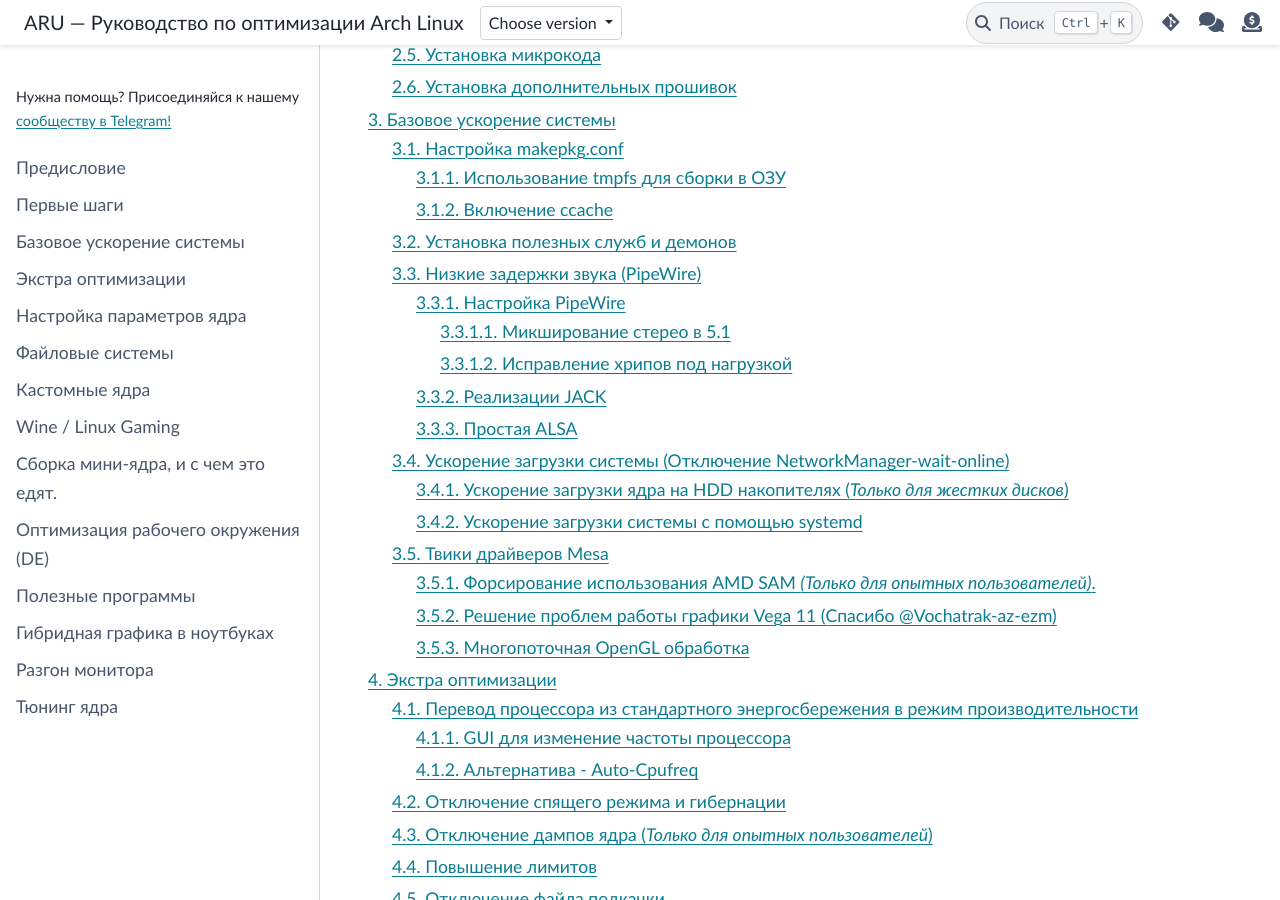
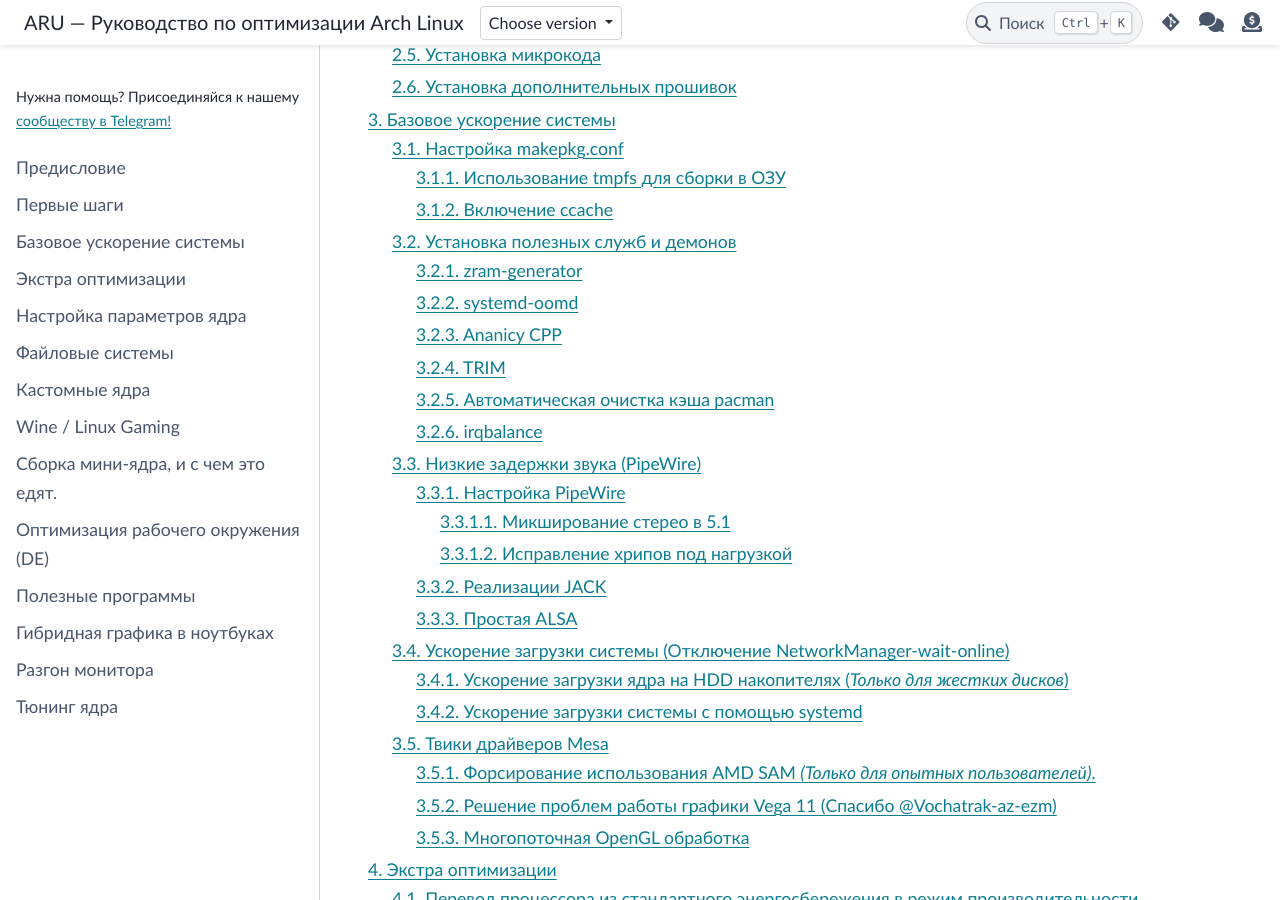
Before and after one commit to ventureoo/ARU, a Sphinx documentation site: the page built from docs/index.rst, in a window 1280 px wide and 900 px high, scrolled down 1223 px. Built offline with Sphinx 7.4.7 and the PyData theme 0.15.4, drawn with Linux system fonts in a browser that asks for light colours.

Commit message:
generic-system-acceleration: Split on subsections

```diff
--- a/docs/source/generic-system-acceleration.rst
+++ b/docs/source/generic-system-acceleration.rst
@@ -159,8 +159,15 @@
 Установка полезных служб и демонов
 ======================================
 
-**1.** `zram-generator
-<https://aur.archlinux.org/packages/zram-generator/>`_ — демон для
+.. index:: zram, swap
+.. _zram-generator:
+
+-----------------
+zram-generator
+-----------------
+
+`zram-generator
+<https://aur.archlinux.org/packages/zram-generator/>`__ — демон для
 создания блочных устройств ZRAM. ZRAM - это альтернативный механизм
 подкачки в ядре Linux, который позволяет избавиться от обычной
 подкачки на диске и сжимать неиспользуемые данные прямо внутри памяти
@@ -200,7 +207,15 @@
    использовать менее ресурсоемкий алгоритм сжатия
    (``compression-algorithm``) как ``lzo``.
 
-**1.1** OOM киллером называют специальный демон, который предотвращает
+
+.. index:: oom, systemd
+.. _oom_killer:
+
+---------------
+systemd-oomd
+---------------
+
+OOM киллером называют специальный демон, который предотвращает
 возникновение так называемых OOM (Out-Of-Memory) ситуаций. Если по
 простому, то он просто убивает самый "жирный" процесс в группе
 процессов (cgroup) прежде, чем он забьет всю память и ваш компьютер
@@ -216,8 +231,15 @@
 
   sudo systemctl enable --now systemd-oomd
 
-**1.2** `Ananicy CPP <https://gitlab.com/ananicy-cpp/ananicy-cpp>`_ —
-это форк одноименного демона, распределяющий приоритет задач. Его
+.. index:: ananicy, cpu, io, renice
+.. _ananicy_cpp:
+
+--------------
+Ananicy CPP
+--------------
+
+`Ananicy CPP <https://gitlab.com/ananicy-cpp/ananicy-cpp>`__ — это
+форк одноименного демона, распределяющий приоритет задач. Его
 установка очень сильно повышает отклик системы. В отличии от
 оригинального Ananicy, данный форк переписан полностью на C++, из-за
 чего достигается прирост в скорости работы. ::
@@ -233,12 +255,20 @@
   makepkg -sric
   sudo systemctl restart ananicy-cpp
 
-**1.3** `TRIM
-<https://ru.wikipedia.org/wiki/Trim_(команда_для_накопителей)>`_ - это
-встроенная команда контроллера для очищения уже неиспользуемых ячеек
-на твердотельном накопителе. Её очень полезно периодически выполнять с
-целью профилактики SSD. Чтобы это происходило автоматически раз в
-неделю рекомендуется включить уже готовую службу::
+
+.. index:: ssd, trim, systemd
+.. _trim:
+
+-----
+TRIM
+-----
+
+`TRIM
+<https://ru.wikipedia.org/wiki/Trim_(команда_для_накопителей)>`__ -
+это встроенная команда контроллера для очищения уже неиспользуемых
+ячеек на твердотельном накопителе. Её очень полезно периодически
+выполнять с целью профилактики SSD. Чтобы это происходило
+автоматически раз в неделю рекомендуется включить уже готовую службу::
 
   sudo systemctl enable fstrim.timer
 
@@ -253,7 +283,12 @@
    осуществления периодическего выполнения команды TRIM - не нужно, т.
    к. Btrfs сам выполняет её в асинхронном режиме.
 
-**1.4** Автоматическая очистка кэша pacman.
+.. index:: pacman, cache, cleaner
+.. _pacman_cleaner:
+
+-----------------------------------
+Автоматическая очистка кэша pacman
+-----------------------------------
 
 Кэш пакетов pacman имеет плохое свойство забиваться и со временем
 занимает много места на диске. Чтобы этого не происходило, создадим
@@ -301,8 +336,16 @@
 
   sudo systemctl enable --now pacman-cleaner.timer
 
-**1.5** `irqbalance <https://github.com/Irqbalance/irqbalance>`_ - это демон, что автоматически балансирует обработку прерываний
-по ядрам процессора. ::
+.. index:: irq, kernel, latency
+.. _irqbalance:
+
+-------------
+irqbalance
+-------------
+
+`irqbalance <https://github.com/Irqbalance/irqbalance>`__ - это демон,
+что автоматически балансирует обработку прерываний по ядрам
+процессора. ::
 
   sudo pacman -S irqbalance
   sudo systemctl enable --now irqbalance
```
